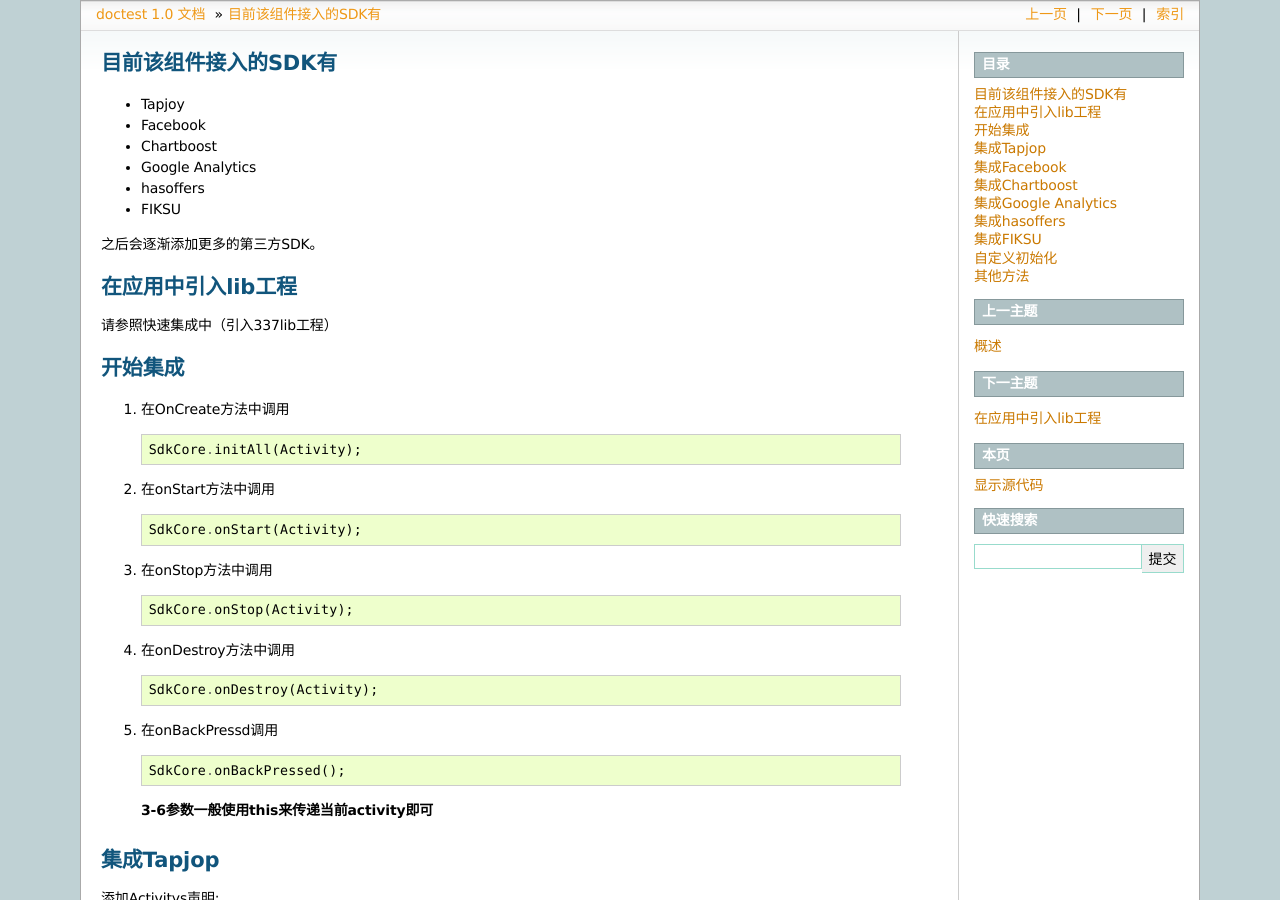
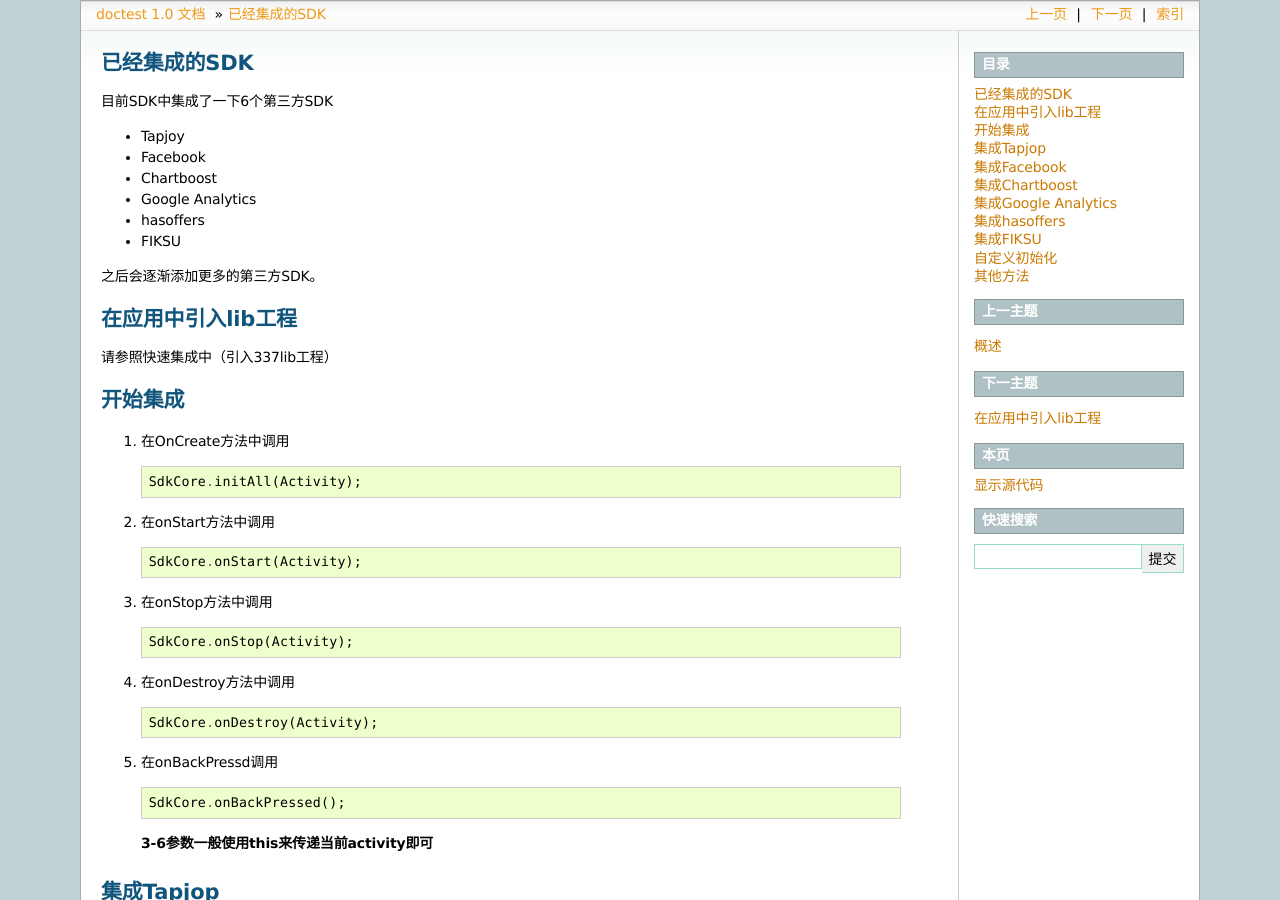
Before and after one commit to dwqelex/deploytest, a Sphinx documentation site: the page built from source/othersdk.rst, in a window 1280 px wide and 900 px high. Built offline with Sphinx 7.4.7, drawn with Linux system fonts in a browser that asks for light colours.

Commit message:
细微调整文档内容

```diff
--- a/source/floatview.rst
+++ b/source/floatview.rst
@@ -4,6 +4,10 @@
 ----
 
 悬浮窗功能旨在不破坏原有游戏界面的情况下，为用户提供进行常用功能快捷操作的部件。同时悬浮窗功能只在游戏内使用，不需要额外声明。
+
+在应用中引入lib工程
+-------------------
+请参照快速集成中（引入337lib工程）
 
 使用悬浮窗
 ----------
--- a/source/othersdk.rst
+++ b/source/othersdk.rst
@@ -1,7 +1,8 @@
 
+已经集成的SDK
+-------------
+目前SDK中集成了一下6个第三方SDK
 
-目前该组件接入的SDK有
----------------------
 * Tapjoy
 * Facebook
 * Chartboost
--- a/source/quickstart.rst
+++ b/source/quickstart.rst
@@ -200,8 +200,8 @@
 
 需要如下三个步骤: ::
 
-		//此方法不建议使用使用只在兼容老版本代码或者单独接入支付的时候使用，如果已经接入了用户模块则SDK会自动获取已经登陆用户的UID。
-		//Settings.setCommonUid("elex337_12345");
+		//如果用户没有登录且没有设置commandUID则直接调用一下方法设置
+		//PayCore.setUid("elex337_12345");
 
 		//设置角色id，回调时会回调此id，若未设置，则角色id为uid
 		PayCore.setRoleId("abcde12345");
--- a/source/userlogin.rst
+++ b/source/userlogin.rst
@@ -1,7 +1,7 @@
 
 
-引入lib工程
------------
+在应用中引入lib工程
+-------------------
 请参照快速集成中（引入337lib工程）
 
 在Manifest文件添加必要的声明
```
Also changed, not shown: 15 other files.
